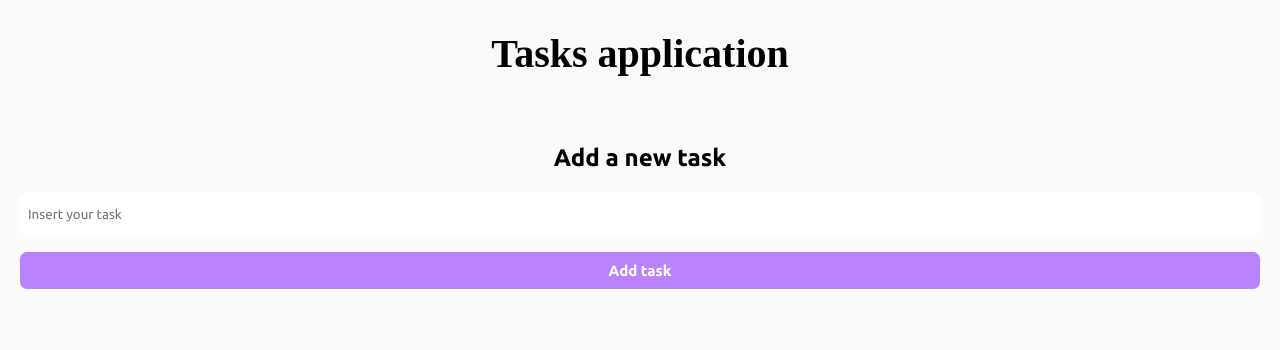
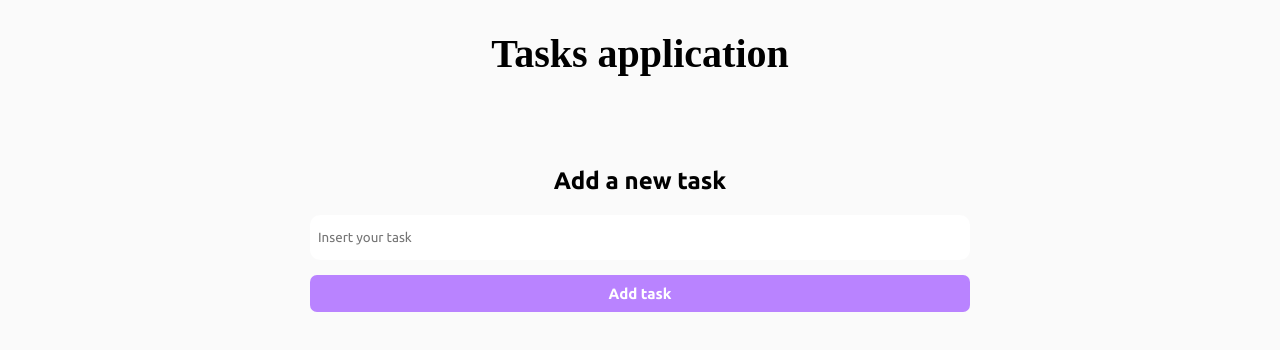
Before and after one commit to JuanAguileraAtaxca/task-application, a React (Vite) app: page / in a window 1280 px wide. Shown: the top 350 px of the page. Built offline with nearby package versions, Linux system fonts and the light colour scheme; a web font is replaced by a local one.

Commit message:
Add show tasks

```diff
--- a/src/components/AddTasks/AddTasks.jsx
+++ b/src/components/AddTasks/AddTasks.jsx
@@ -5,7 +5,7 @@ import Button from '.././Button/Button.jsx';
 const AddTasks = () => {
 
     return(
-        <form className={style.AddTasksContainer}>
+        <form className={style.AddTasksContainer + " center"}>
             <h2 className={style.AddTasksTitle}> Add a new task </h2>
             <div>
                 <Input placeHolder="Insert your task" typeInput="text"/>
--- a/src/components/AddTasks/AddTasks.module.css
+++ b/src/components/AddTasks/AddTasks.module.css
@@ -1,5 +1,12 @@
 .AddTasksContainer{
     padding: 20px;
+}
+
+@media(min-width: 720px){
+    .AddTasksContainer{
+        max-width: 700px;
+    }
+
 }
 
 .AddTasksTitle{
--- a/src/index.css
+++ b/src/index.css
@@ -21,3 +21,7 @@ body{
     font-size: 16px;
     background-color: var(--light-gray);
 }
+
+.center{
+    margin: 50px auto 20px;
+}
```
Also changed, not shown: src/components/ShowTasks/ShowTasks.jsx (added, +10 -0 lines).
